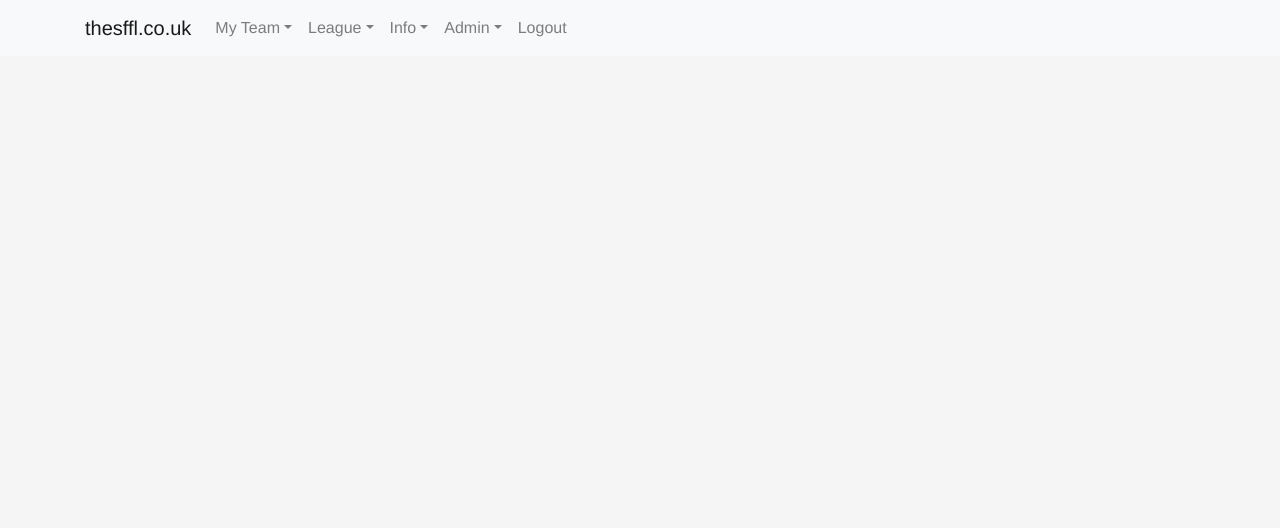
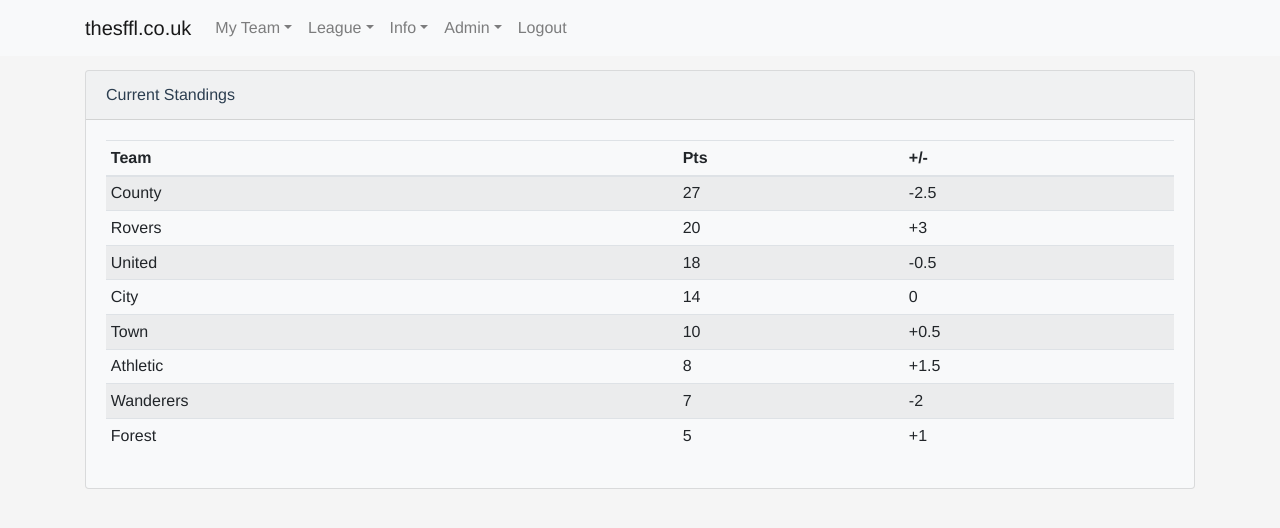
Before and after one commit to Squigs13/sffl-ui, a Vue app: page /standings in a window 1280 px wide. Shown: the top 528 px of the page. Built offline with nearby package versions, Linux system fonts and the light colour scheme.

Commit message:
Mocking up Players and Standings pages

```diff
--- a/src/App.vue
+++ b/src/App.vue
@@ -22,7 +22,6 @@ export default {
   font-family: 'Avenir', Helvetica, Arial, sans-serif;
   -webkit-font-smoothing: antialiased;
   -moz-osx-font-smoothing: grayscale;
-  text-align: center;
   color: #2c3e50;
 }
 body {
--- a/src/components/Header.vue
+++ b/src/components/Header.vue
@@ -16,8 +16,8 @@
                     <b-dropdown-item href="#">Profile</b-dropdown-item>
                 </b-nav-item-dropdown>
                 <b-nav-item-dropdown text="League">
-                    <b-dropdown-item href="#">Standings</b-dropdown-item>
-                    <b-dropdown-item href="#">Players</b-dropdown-item>
+                    <b-dropdown-item to="/standings">Standings</b-dropdown-item>
+                    <b-dropdown-item to="/players">Players</b-dropdown-item>
                     <b-dropdown-divider></b-dropdown-divider>
                     <b-dropdown-item href="#">Live</b-dropdown-item>
                     <b-dropdown-divider></b-dropdown-divider>
--- a/src/router.js
+++ b/src/router.js
@@ -25,6 +25,16 @@ export default new Router({
       path: '/login',
       name: 'login',
       component: () => import(/* webpackChunkName: "login" */ './views/Login.vue')
+    },
+    {
+      path: '/standings',
+      name: 'standings',
+      component: () => import(/* webpackChunkName: "standings" */ './views/Standings.vue')
+    },
+    {
+      path: '/players',
+      name: 'players',
+      component: () => import(/* webpackChunkName: "players" */ './views/Players.vue')
     }
   ]
 })
--- a/src/views/Home.vue
+++ b/src/views/Home.vue
@@ -6,3 +6,6 @@
     </b-jumbotron>
   </b-container>
 </template>
+<style>
+.home {text-align: center;}
+</style>
--- /dev/null
+++ b/src/views/Players.vue
@@ -0,0 +1,54 @@
+<template>
+    <b-container>
+        <b-card no-body>
+            <b-tabs card>
+                <b-tab title="GK" active>
+                    <b-table striped :items="players.gk" :fields="fields" sort-direction="desc" sort-by="Club">
+                        <template slot="Name" slot-scope="data">
+                            <router-link :to="`/players/${data.item.id}`">
+                                {{data.value}}
+                            </router-link>
+                        </template>
+                    </b-table>
+                </b-tab>
+                <b-tab title="DF">
+                    <b-table striped :items="players.df" :fields="fields" sort-direction="desc" sort-by="Club">
+                        <template slot="Name" slot-scope="data">
+                            <router-link :to="`/players/${data.item.id}`">
+                                {{data.value}}
+                            </router-link>
+                        </template>
+                    </b-table>
+                </b-tab>
+            </b-tabs>
+        </b-card>
+    </b-container>
+</template>
+<script>
+export default {
+    data() {
+        return {
+            players: {
+                gk: [
+                    {id: 254839, Name: "Petr Cech", Club: "ARS", Mins: 90, Tackles: 6, Passes: 24, Goals: 0, Assists: 0, Pts: 0},
+                    {id: 34785, Name: "David de Gea", Club: "MNU", Mins: 90, Tackles: 4, Passes: 43, Goals: 0, Assists: 0, Pts: 3}
+                ],
+                df: [
+                    {id: 76284, Name: "Harry Maguire", Club: "LEI", Mins: 90, Tackles: 6, Passes: 43, Goals: 0, Assists: 0, Pts: 1},
+                    {id: 7384, Name: "Chris Smalling", Club: "MNU", Mins: 90, Tackles: 4, Passes: 34, Goals: 0, Assists: 1, Pts: 3}
+                ]
+            },
+            fields: [
+                    {key: 'Name', sortable: true, sortDirection: 'asc'},
+                    {key: 'Club', sortable: true, sortDirection: 'asc'},
+                    {key: 'Mins', sortable: true},
+                    {key: 'Tackles', sortable: true},
+                    {key: 'Passes', sortable: true},
+                    {key: 'Goals', sortable: true},
+                    {key: 'Assists', sortable: true},
+                    {key: 'Pts', sortable: true}
+                ]
+        }
+    }
+}
+</script>
--- /dev/null
+++ b/src/views/Standings.vue
@@ -0,0 +1,32 @@
+<template>
+    <b-container>
+        <b-card bg-variant="light"
+                header="Current Standings">
+            <b-table striped small :items="items" :fields="fields" sort-by="Pts" sort-desc="true"></b-table>
+        </b-card>
+    </b-container>
+</template>
+
+<script>
+export default {
+    data() {
+        return {
+            items: [
+                {Team: "Rovers", Pts: 20, Diff: '+3'},
+                {Team: "United", Pts: 18, Diff: '-0.5'},
+                {Team: "City", Pts: 14, Diff: '0'},
+                {Team: "Town", Pts: 10, Diff: '+0.5'},
+                {Team: "Athletic", Pts: 8, Diff: '+1.5'},
+                {Team: "County", Pts: 27, Diff: '-2.5'},
+                {Team: "Wanderers", Pts: 7, Diff: '-2'},
+                {Team: "Forest", Pts: 5, Diff: '+1'}
+            ],
+            fields: ['Team', 'Pts', {key: 'Diff', label: '+/-'}]
+        }
+    }
+}
+</script>
+
+<style>
+
+</style>
```
